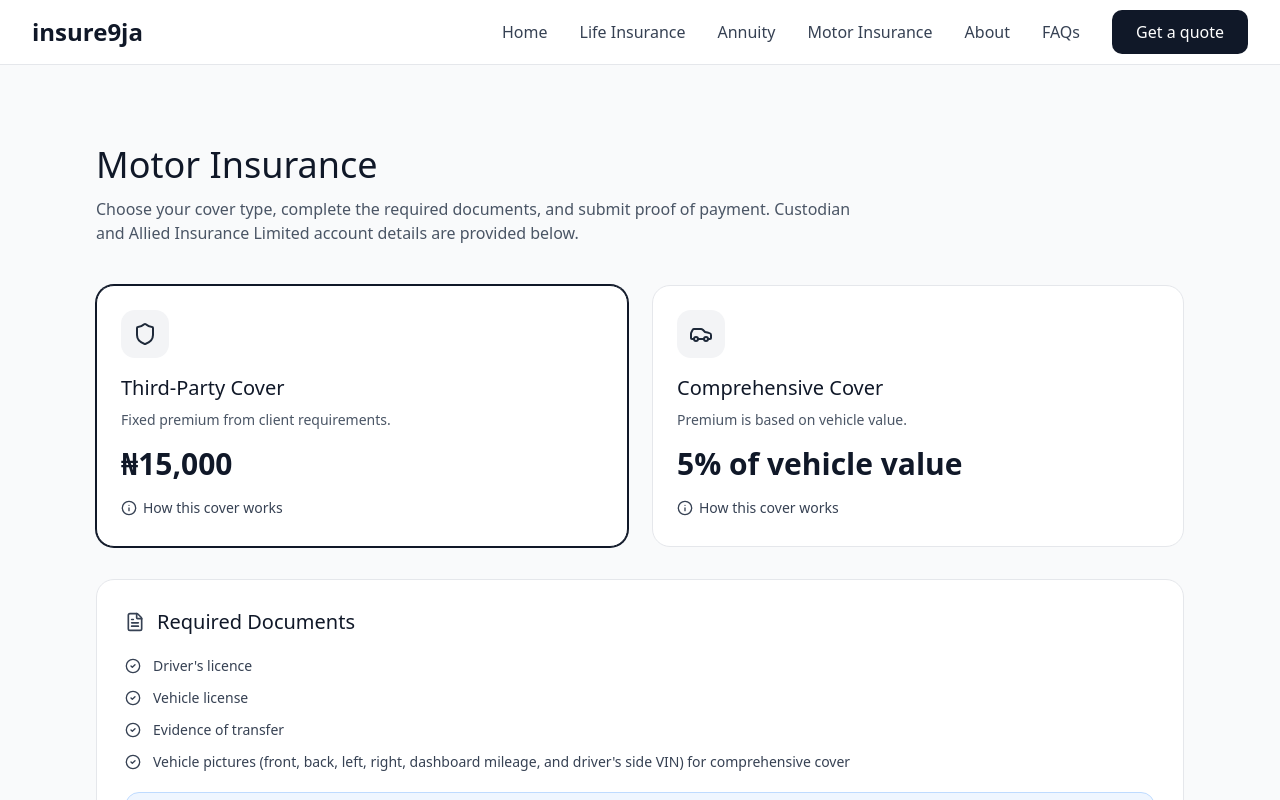
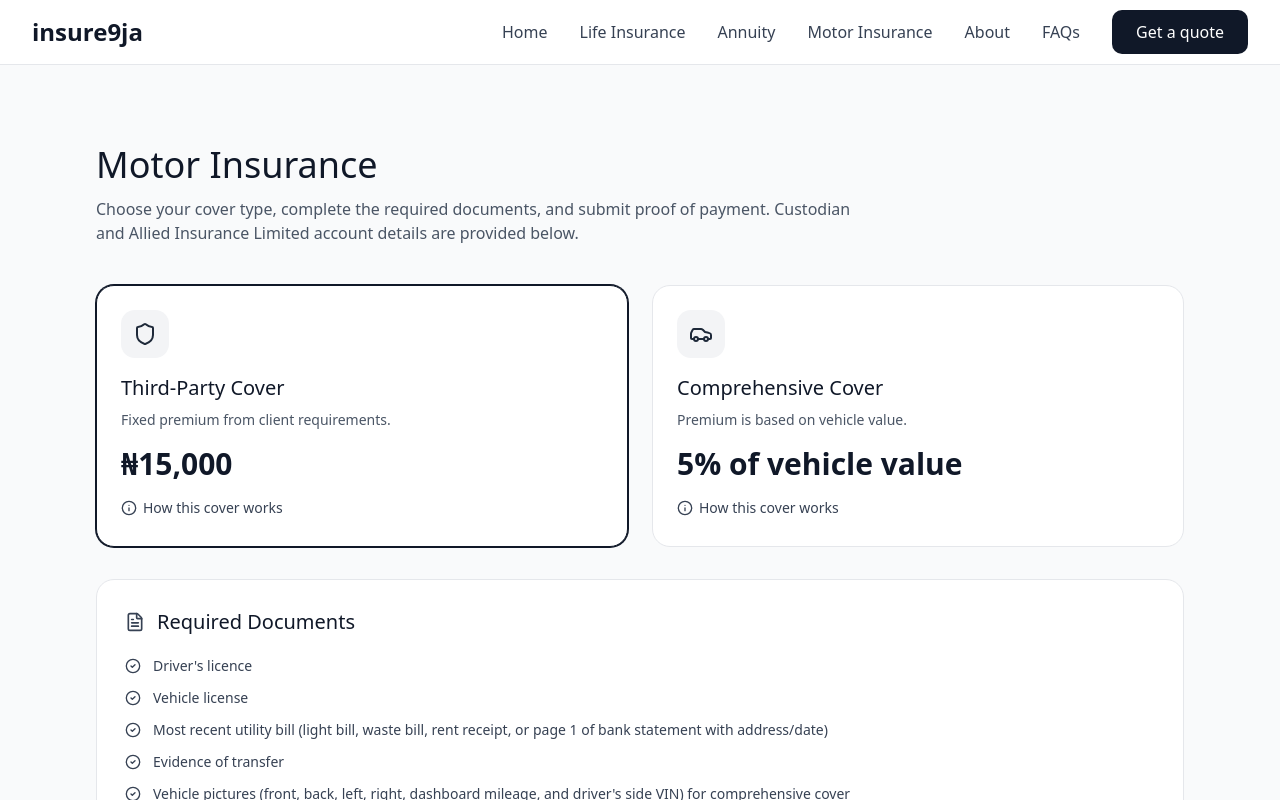
Before and after one commit to henrykay53/insure9ja, a React (Vite) app: page /motor-insurance in a window 1280 px wide. Shown: the top 800 px of the page. Built offline with nearby package versions, Linux system fonts and the light colour scheme.

Commit message:
feat(motor): require utility bill upload for submission

```diff
--- a/src/pages/MotorInsurance.tsx
+++ b/src/pages/MotorInsurance.tsx
@@ -11,6 +11,7 @@ const accountDetails = [
 const requirements = [
   "Driver's licence",
   'Vehicle license',
+  'Most recent utility bill (light bill, waste bill, rent receipt, or page 1 of bank statement with address/date)',
   'Evidence of transfer',
   "Vehicle pictures (front, back, left, right, dashboard mileage, and driver's side VIN) for comprehensive cover",
 ];
@@ -20,6 +21,7 @@ type MotorDocKey =
   | 'payment_receipt'
   | 'drivers_licence'
   | 'vehicle_license'
+  | 'utility_bill'
   | 'passport_photo'
   | 'vehicle_front'
   | 'vehicle_back'
@@ -32,6 +34,7 @@ const BASE_DOCS: Array<{ key: MotorDocKey; label: string; accept: string }> = [
   { key: 'payment_receipt', label: 'Payment receipt', accept: '.pdf,.jpg,.jpeg,.png' },
   { key: 'drivers_licence', label: "Driver's licence", accept: '.pdf,.jpg,.jpeg,.png' },
   { key: 'vehicle_license', label: 'Vehicle license', accept: '.pdf,.jpg,.jpeg,.png' },
+  { key: 'utility_bill', label: 'Most recent utility bill', accept: '.pdf,.jpg,.jpeg,.png' },
   { key: 'passport_photo', label: 'Passport photo', accept: '.jpg,.jpeg,.png' },
 ];
 
```
Also changed, not shown: 1 other file (tests, documents, lock files or other folders).
